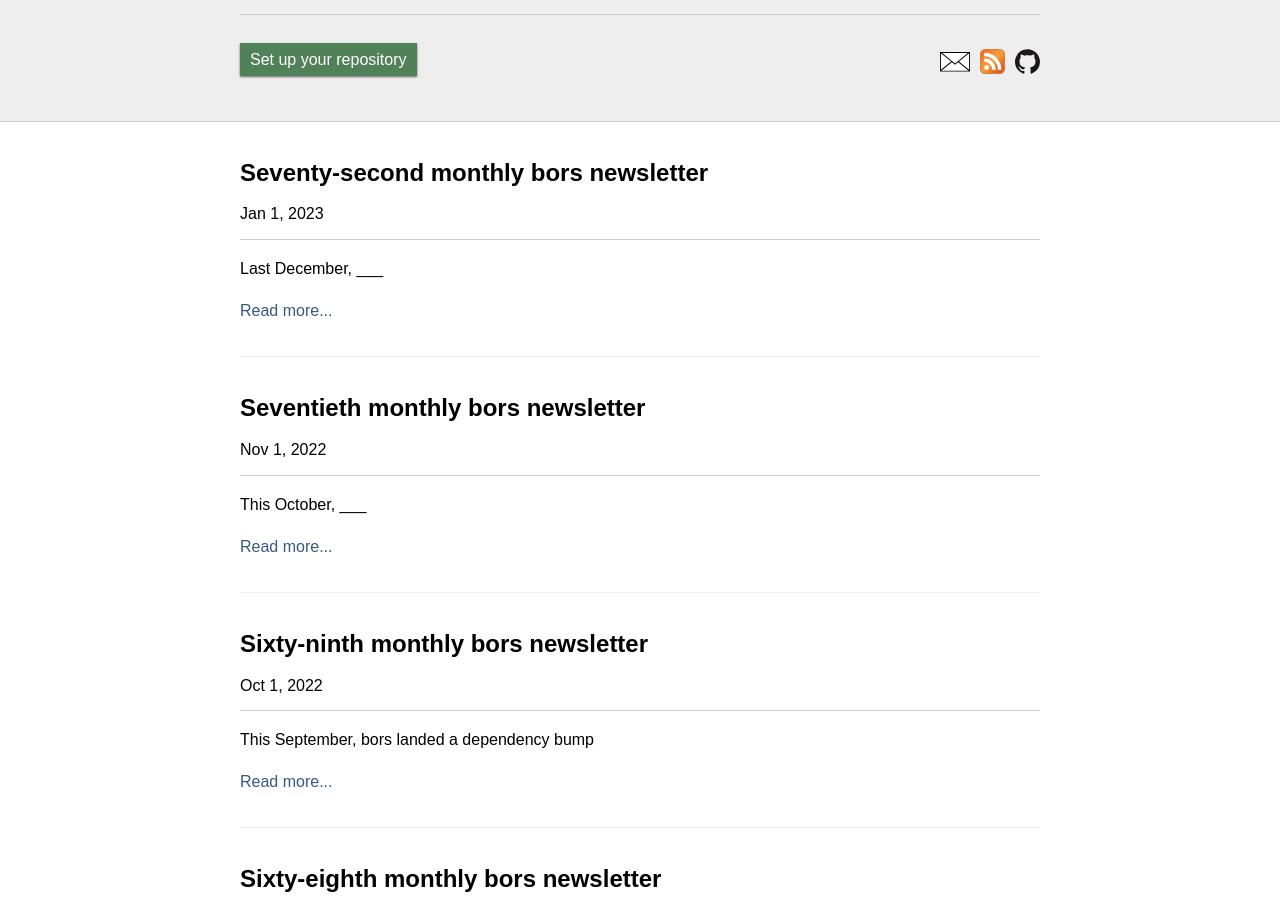
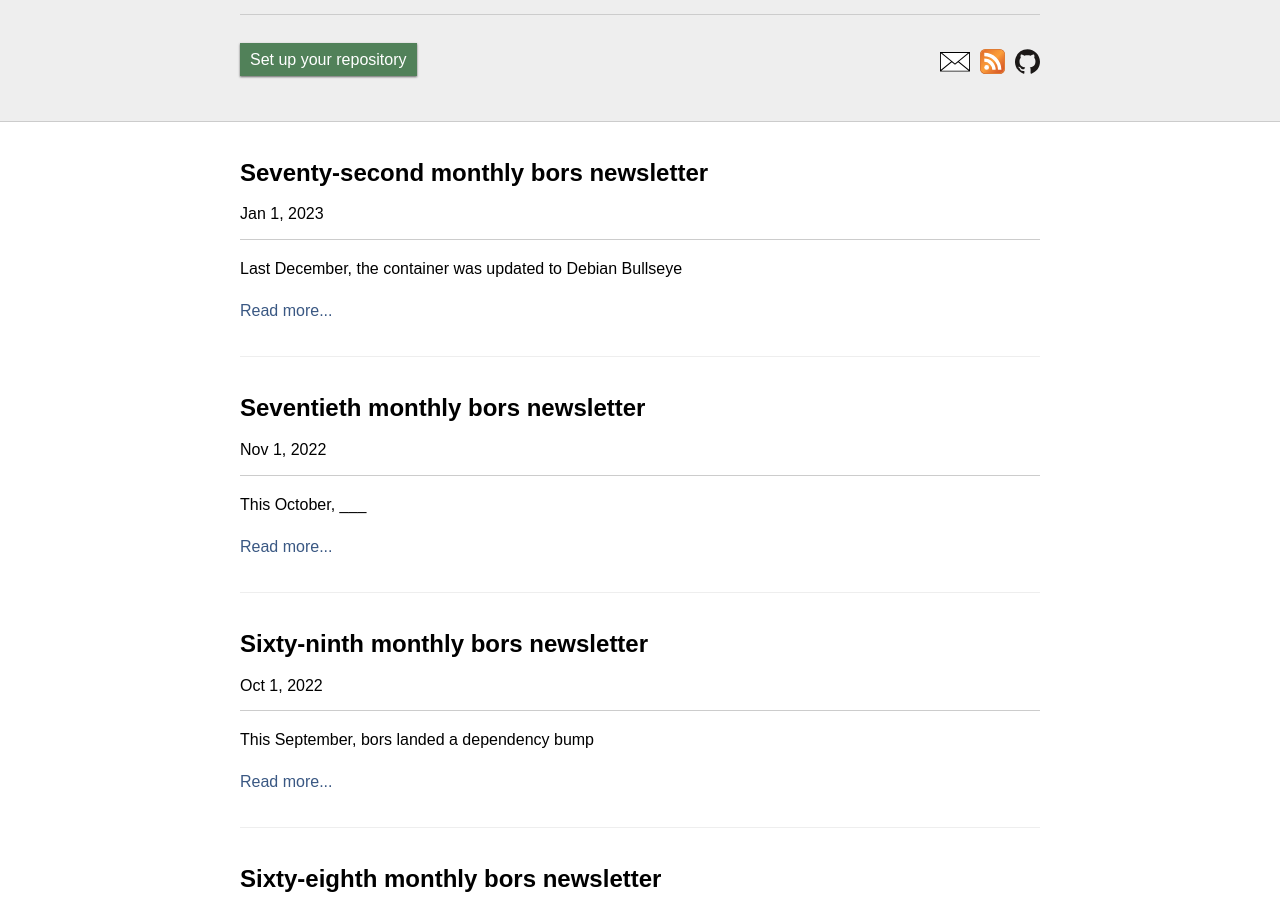
Before and after one commit to bors-ng/bors-ng.github.io, a Jekyll site: the page built from index.html, in a window 1280 px wide and 900 px high, scrolled down 1015 px. Built offline with Jekyll 4.4.1, drawn with Linux system fonts in a browser that asks for light colours; the list of posts is cut into pages by our own code.

Commit message:
Add summary

```diff
--- a/bors-ng.github.io/_posts/2023-01-01-tmib-72.md
+++ b/bors-ng.github.io/_posts/2023-01-01-tmib-72.md
@@ -2,7 +2,7 @@
 layout:     post
 title:      Seventy-second monthly bors newsletter
 date:       2023-01-01 00:00:00
-summary:    Last December, ___
+summary:    Last December, the container was updated to Debian Bullseye
 categories: newsletter
 ---
 
```
